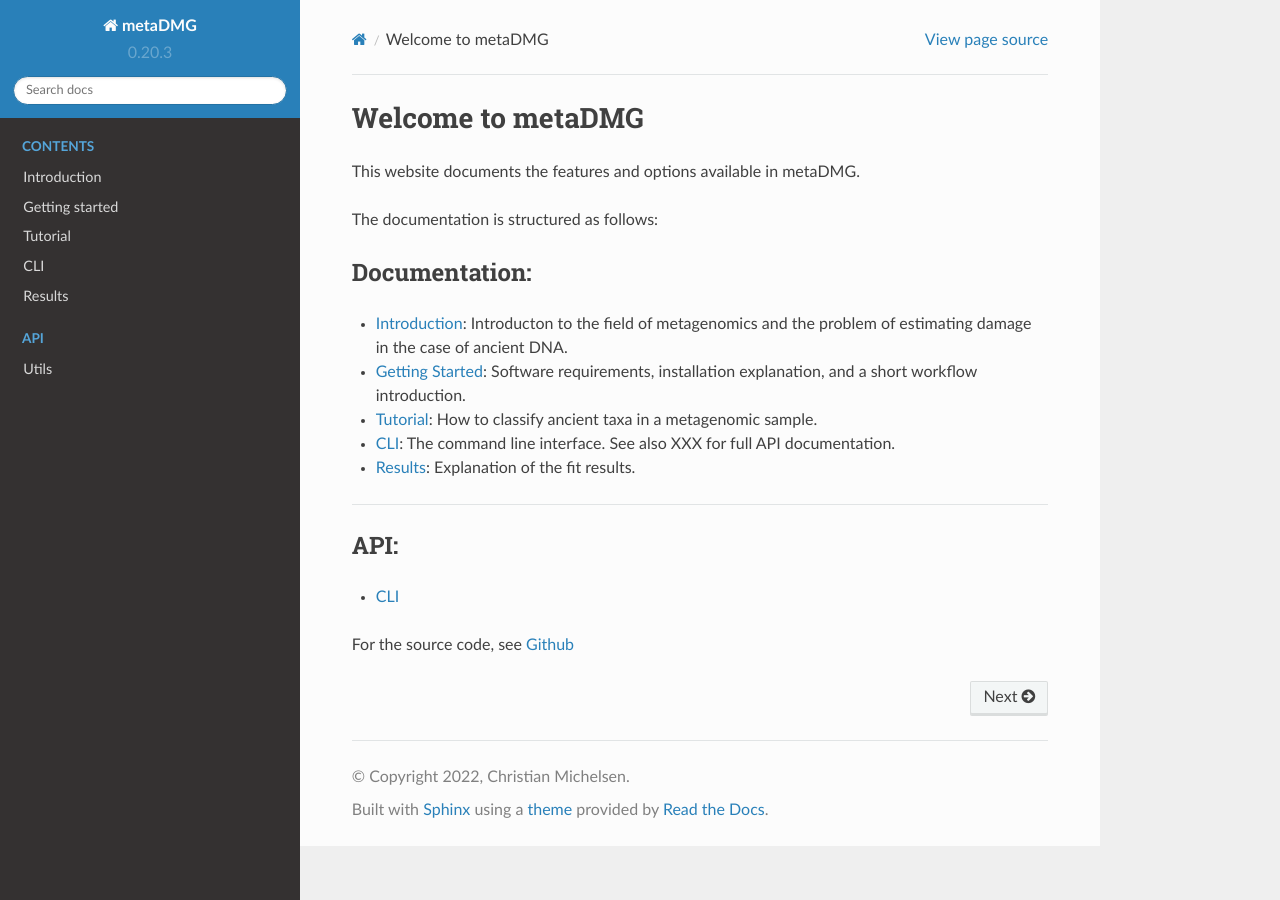
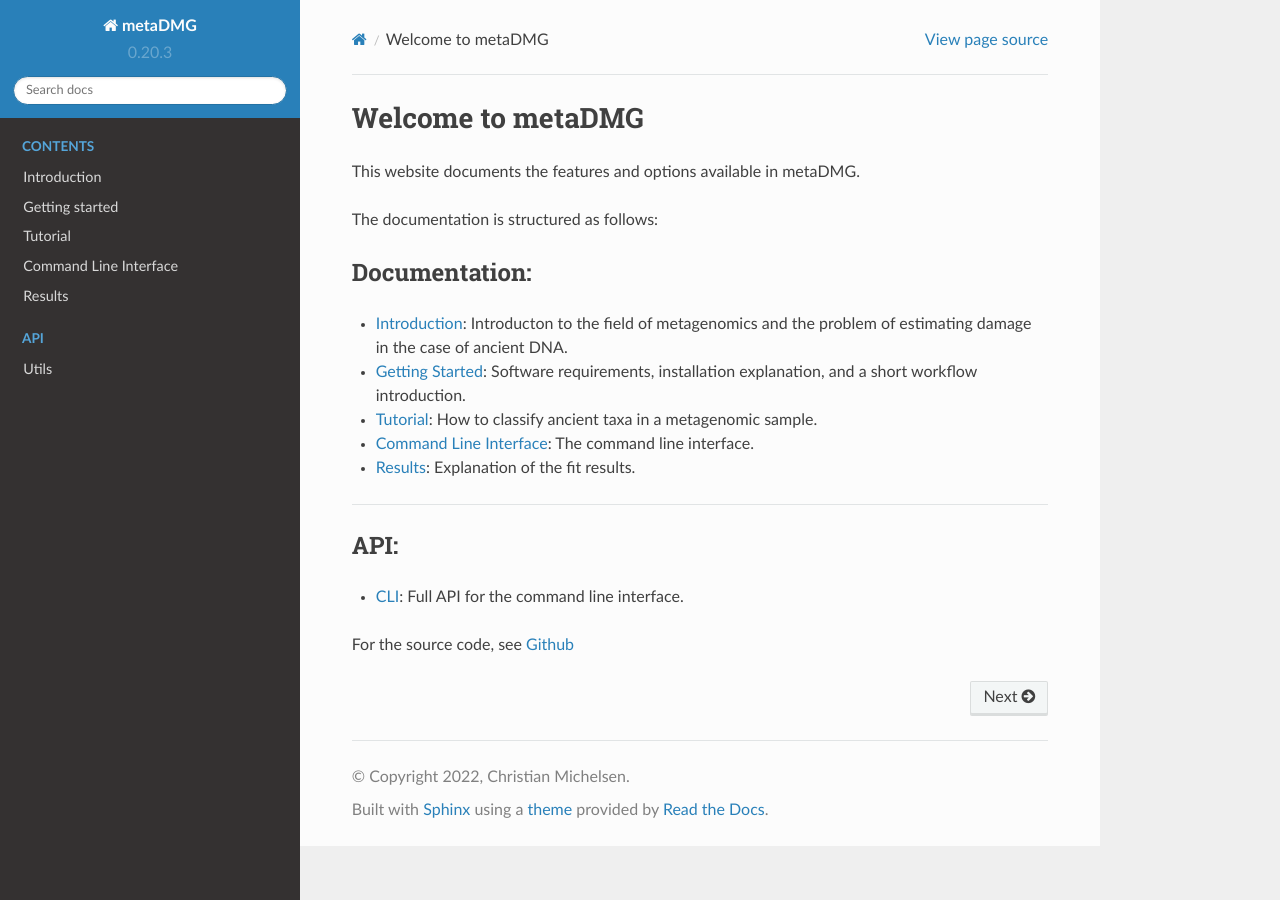
Before and after one commit to metaDMG-dev/metaDMG-core, a Sphinx documentation site: the page built from docs/source/index.md, in a window 1280 px wide. Built offline with Sphinx 7.4.7 and the Read the Docs theme 2.0.0, drawn with Linux system fonts in a browser that asks for light colours.

Commit message:
docs: Working version

````diff
--- a/docs/source/index.md
+++ b/docs/source/index.md
@@ -13,7 +13,7 @@ The documentation is structured as follows:
 
 - [Tutorial](tutorial): How to classify ancient taxa in a metagenomic sample.
 
-- [CLI](cli): The command line interface. See also XXX for full API documentation.
+- [Command Line Interface](command-line-interface): The command line interface.
 
 - [Results](results): Explanation of the fit results.
 
@@ -21,7 +21,7 @@ The documentation is structured as follows:
 
 ## API:
 
-- [CLI](cli-api)
+- [CLI](api-cli): Full API for the command line interface.
 
 
 For the source code, see [Github](https://github.com/metaDMG/metaDMG)
@@ -37,7 +37,7 @@ hidden:
 introduction
 getting-started
 tutorial
-cli
+command-line-interface
 results
 ```
 
````
Also changed, not shown: other parts of docs/source/index.md (+2 -2 lines), docs/source/api-cli.md (added, +6 -0 lines), docs/source/api-utils.md (renamed from docs/source/API/md.md, +0 -1 lines), docs/source/cli-api.rst (deleted, +0 -14 lines), docs/source/command-line-interface.md (renamed from docs/source/cli.md, +1 -1 lines), 1 other file.
